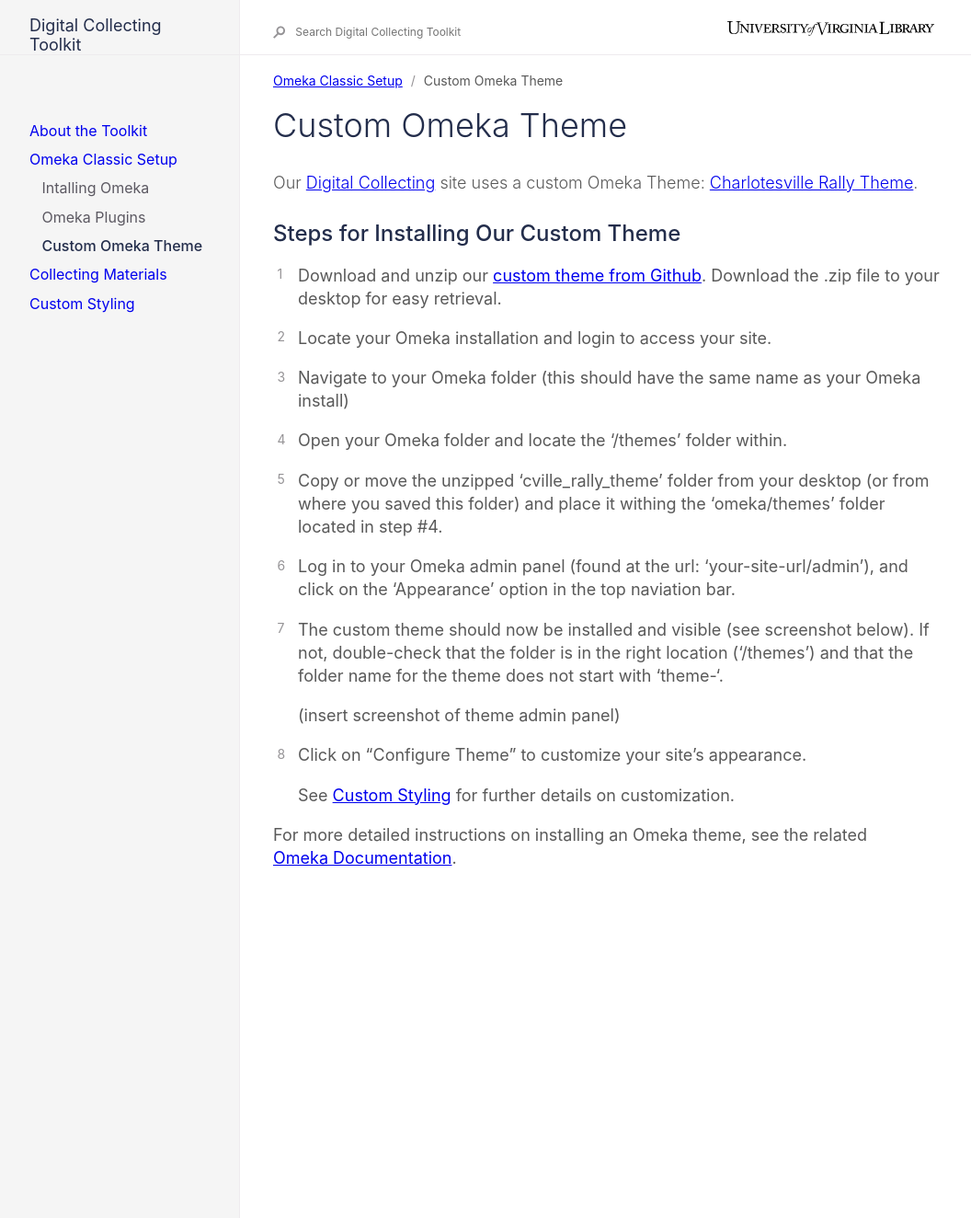
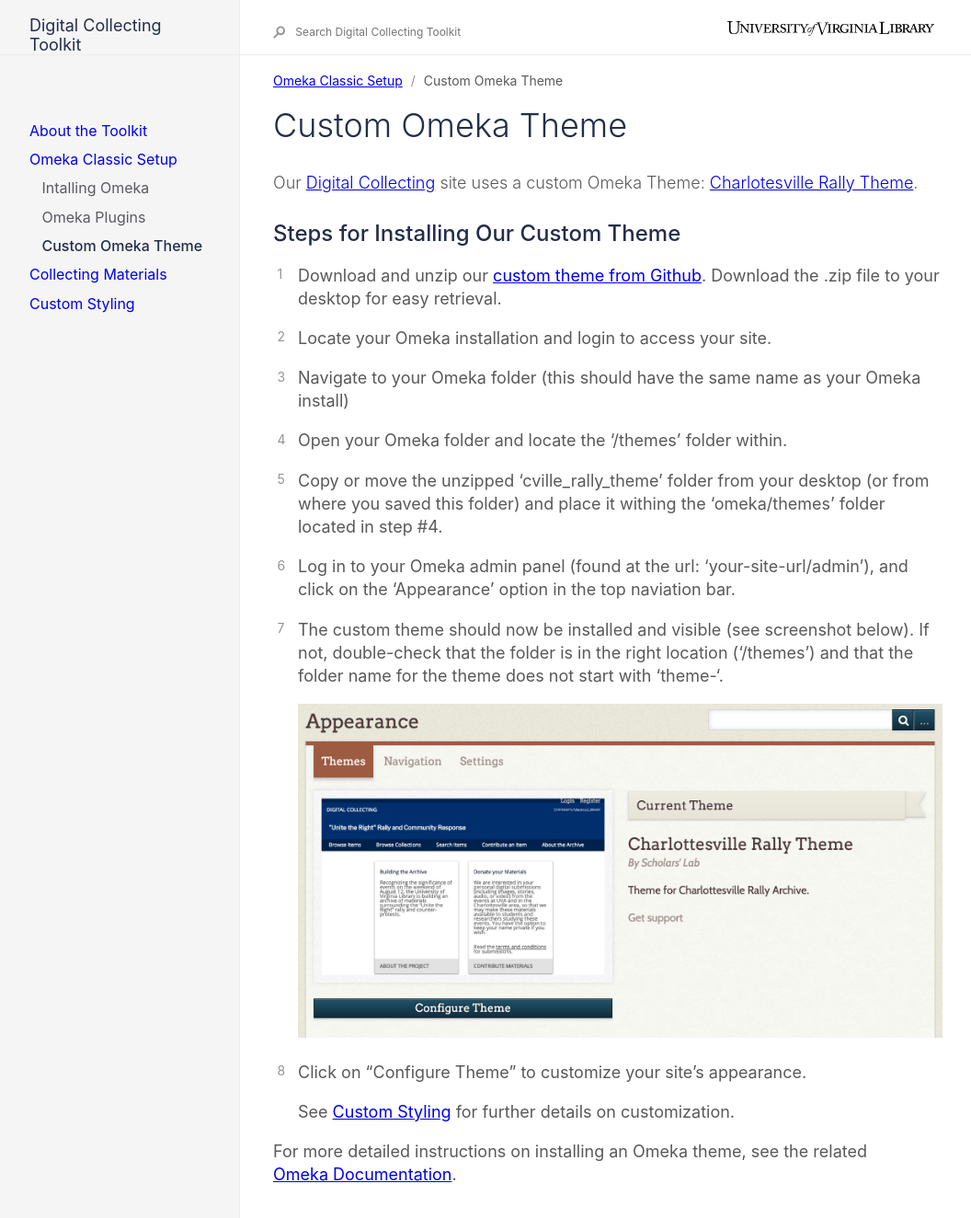
Before and after one commit to scholarslab/digital-collect-toolkit, a Jekyll site: the page built from docs/omeka-setup/custom-theme.md, in a window 1280 px wide. Shown: the top 1324 px of the page at 92% size, without its empty margins (95-1151 px from the left). Built offline with Jekyll 4.4.1, drawn with Linux system fonts in a browser that asks for light colours.

Commit message:
add screenshot

```diff
--- a/docs/omeka-setup/custom-theme.md
+++ b/docs/omeka-setup/custom-theme.md
@@ -25,7 +25,7 @@ Our [Digital Collecting](http://digitalcollecting.lib.virginia.edu/rally/) site
 
 7. The custom theme should now be installed and visible (see screenshot below). If not, double-check that the folder is in the right location ('/themes') and that the folder name for the theme does not start with 'theme-'.
 
-    (insert screenshot of theme admin panel)
+    ![Screenshot of Omeka Theme Admin](https://raw.githubusercontent.com/scholarslab/digital-collect-toolkit/master/assets/images/omeka-theme.png)
 
 8. Click on "Configure Theme" to customize your site's appearance.
 
```
Also changed, not shown: assets/images/omeka-theme.png (added), 4 other files.
